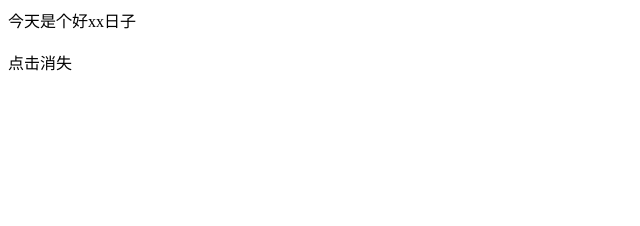
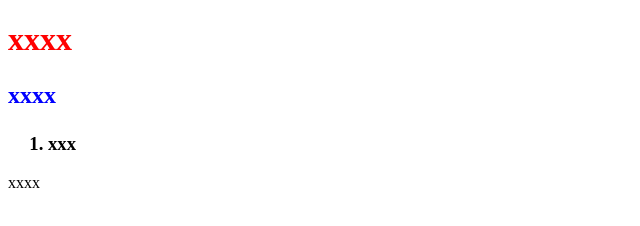
Before and after one commit to yangjh21113/yangjh21113.github.io, a website: page index.html in a window 1280 px wide. Shown: the whole page, without its empty margins (0-640 px from the left). Drawn offline with Linux system fonts and the light colour scheme.

Commit message:
p标签不能嵌套块元素

```diff
--- a/index.html
+++ b/index.html
@@ -13,21 +13,29 @@
     </style>
 </head>
 <body>
-   <div>今天是个好xx日子</div>
-   <br>
-   <!--事件绑定onclick都小些，值是函数，要加括号-->
-   <div type="submit" id="btn_submit"  onclick="clickBtn()"> 点击消失 </div>
-    <!--脚本要放在按钮下面-->
-   <script>
-    console.log(11111)
-    function clickBtn(e) {
-        //e.stopPropagation()
-        e.preventDefault() // 不好使，还是需要设置use-select:none
-        console.log(e, 'click')
-    }
-    //clickBtn()
-    //document.getElementById('btn_submit').addEventListener('click', clickBtn)
-    </script>
+    <!--<p>
+        <span>今天是个好日子。</span>
+        <div>内部的div</div>
+        <ol>
+            <li>xx</li>
+        </ol>
+    </p>-->
+   <!--<p><h6>xx</h6></p>-->
+   <!--<p><dt>xxx</dt></p>-->
+   <h1><div style="color: red">xxxx</div></h1>
 
+   <h2><p style="color: blue">xxxx</2></h1>
+
+    <h3>
+        <ol>
+            <li>xxx</li>
+        </ol>
+    </h3>
+
+    <dl>
+        <dt>
+            <dt><p>xxxx</p></dt>
+        </dt>
+    </dl>
 </body>
 </html>
```
